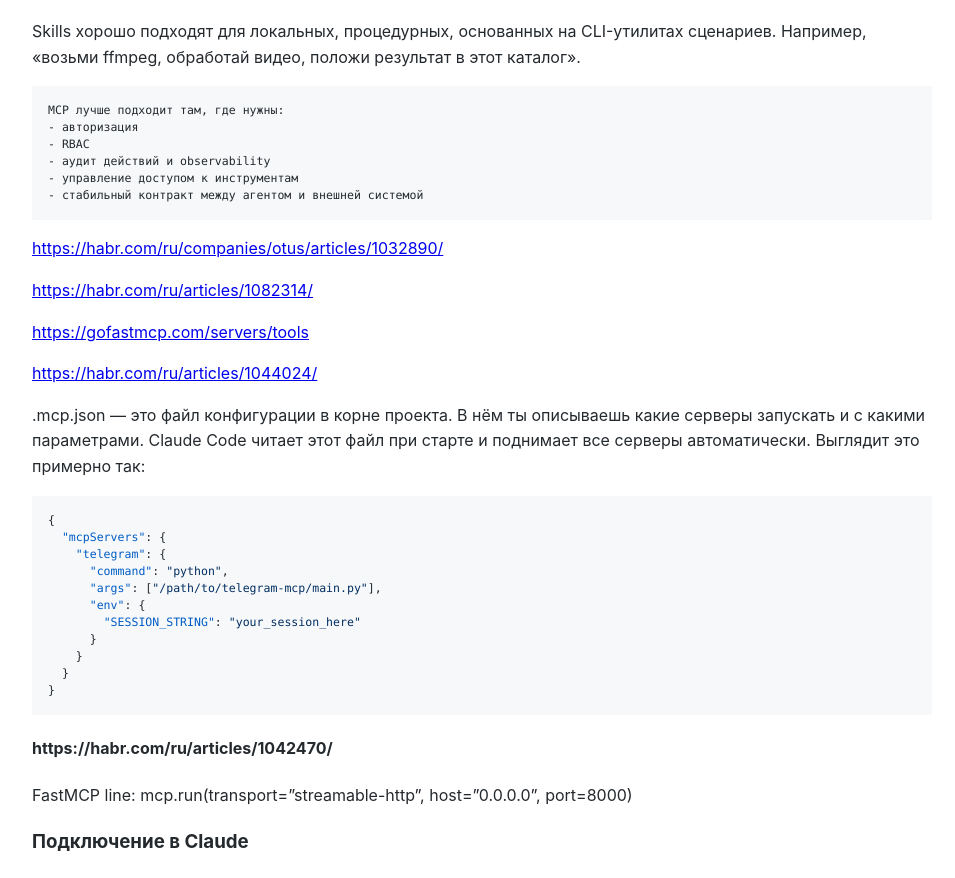
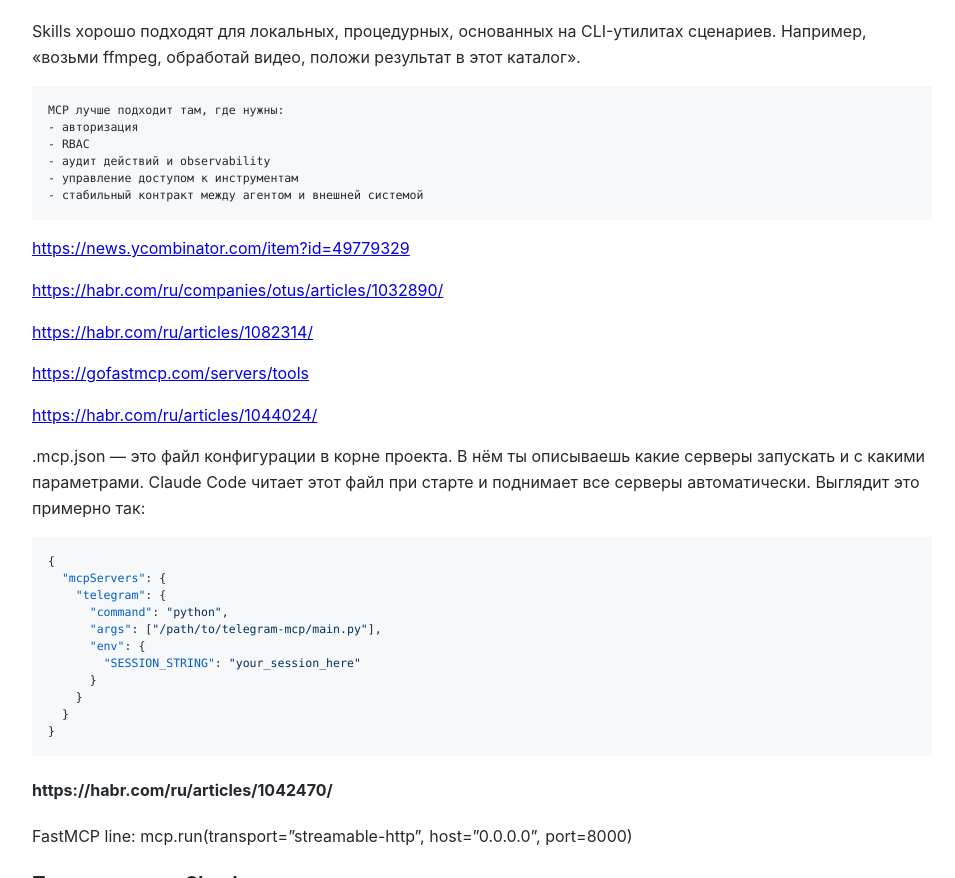
Before and after one commit to Michael-Lubinsky/michael-lubinsky.github.com, a Jekyll site: the page built from ml/mcp.md, in a window 1280 px wide and 900 px high, scrolled down 3671 px, cut to the strip 22-900 px from the top of the window. Shown: the whole strip, without its empty margins (158-1113 px from the left). Built offline with Jekyll 4.4.1, drawn with Linux system fonts in a browser that asks for light colours; our own code applies the rules of GitHub Pages for plain Markdown files.

Commit message:
Update mcp.md

````diff
--- a/ml/mcp.md
+++ b/ml/mcp.md
@@ -22,6 +22,8 @@
 - управление доступом к инструментам
 - стабильный контракт между агентом и внешней системой
 ```
+
+<https://news.ycombinator.com/item?id=49779329>
 
 <https://habr.com/ru/companies/otus/articles/1032890/>
 
````
